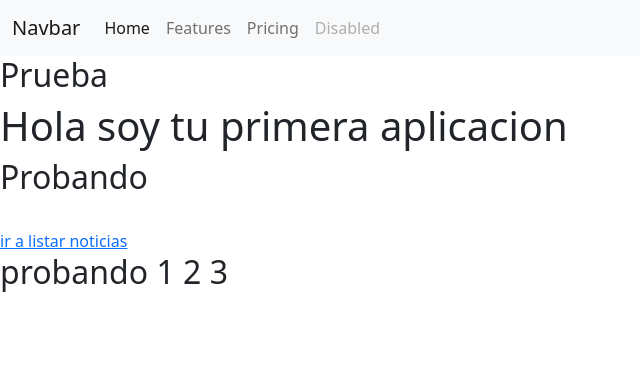
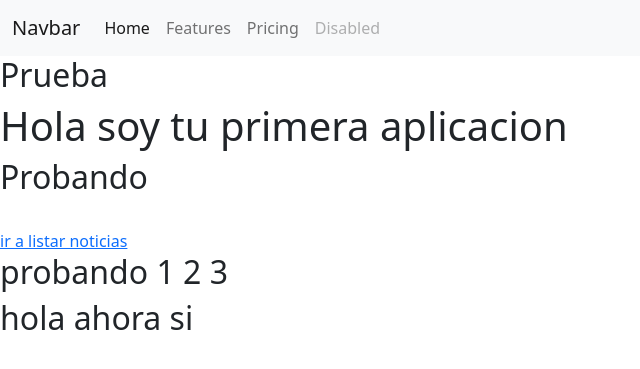
Before and after one commit to JulianMnZodd/ProyectoInformatorio, a Django app: page / in a window 1280 px wide. Shown: the top 369 px of the page, without its empty margins (0-640 px from the left). Run offline with Django 3.2, Linux system fonts and the light colour scheme.

Commit message:
hice otro cambio

```diff
--- a/info/templates/home.html
+++ b/info/templates/home.html
@@ -7,4 +7,5 @@
     <br>
     <a href="{%url 'noticias:listar_noticias'%}">ir a listar noticias</a>
     <h2>probando 1 2 3</h2>
+    <h2>hola ahora si </h2>
 {%endblock contenido%}
```
